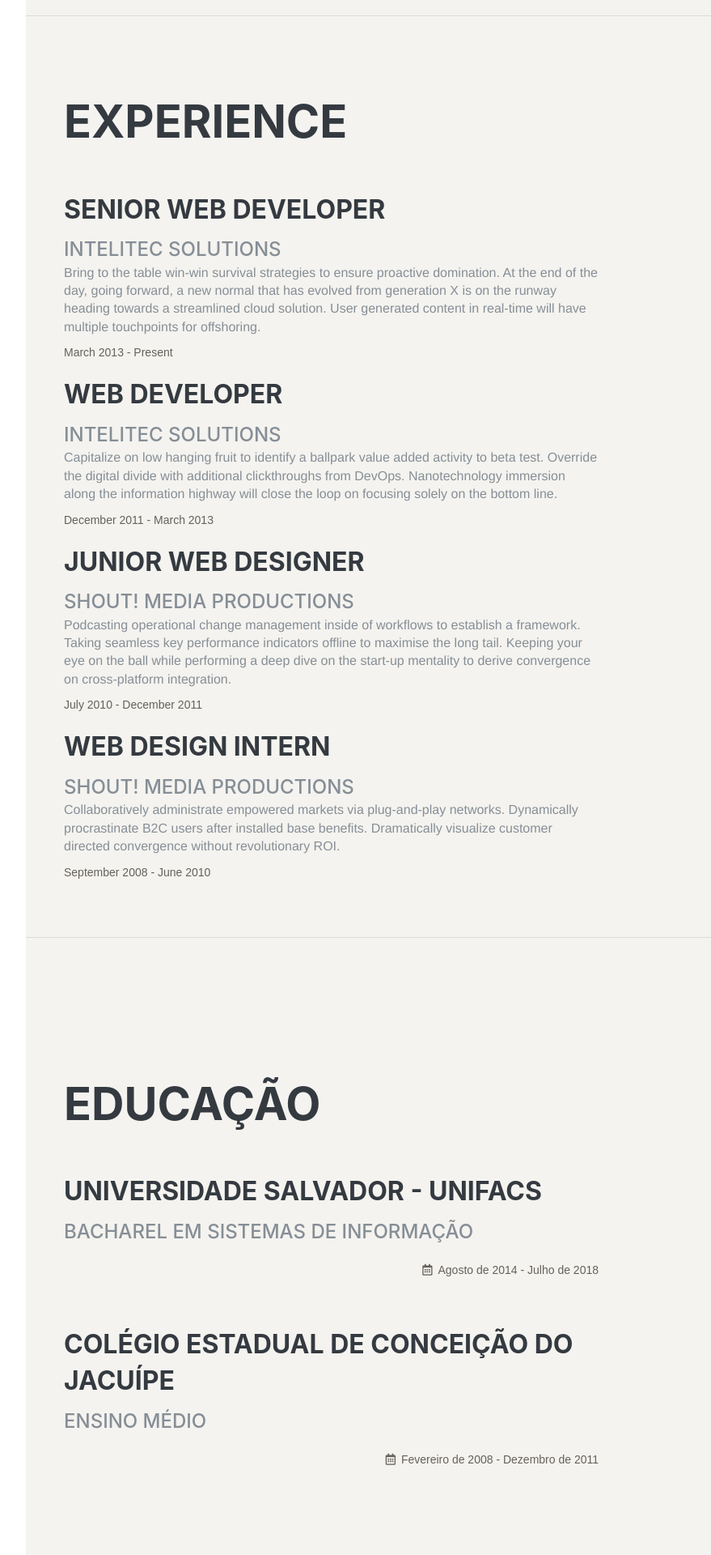
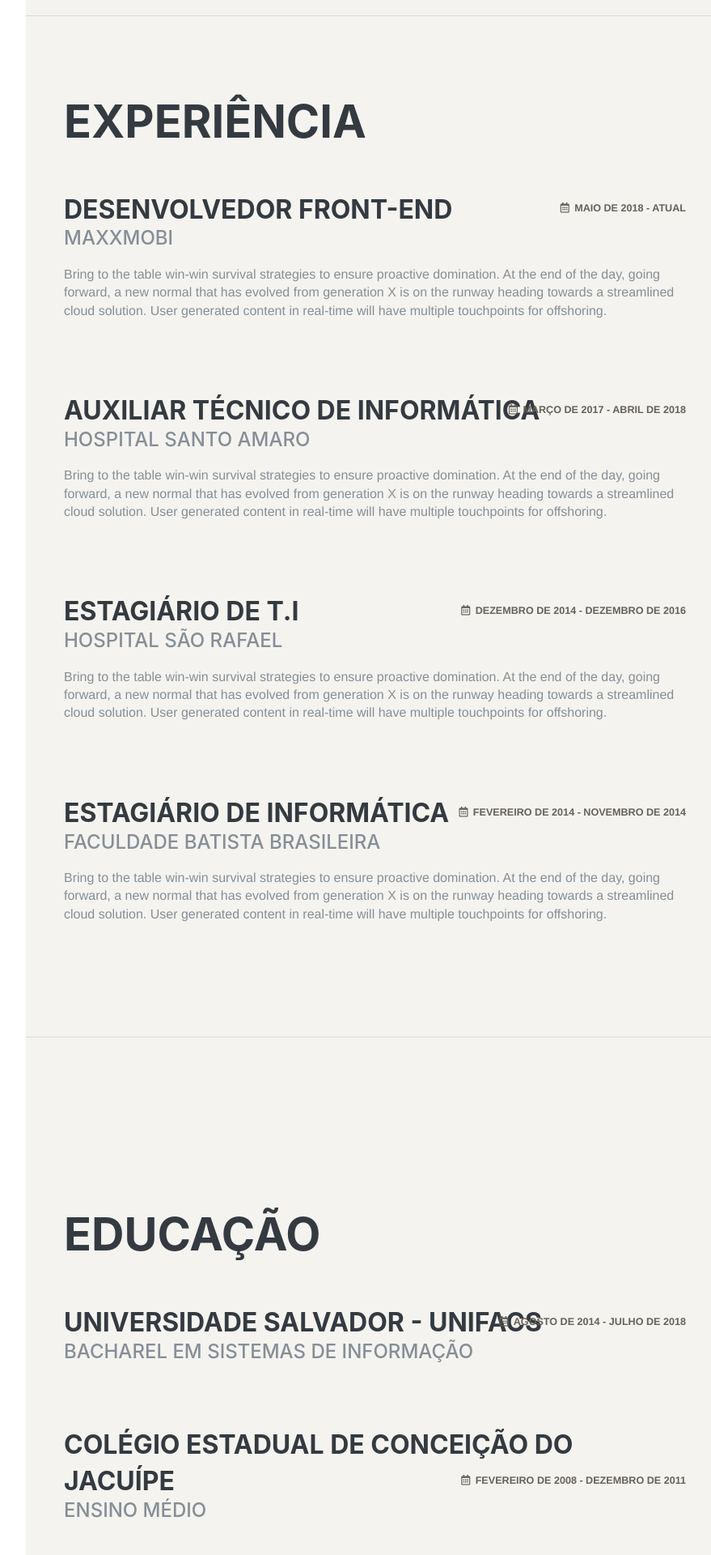
Before and after one commit to pallomamattos/perfil, a PHP site: page /app/perfil/perfil.php in a window 1280 px wide. Shown: the part 801-2721 px from the top of the page at 81% size, without its empty margins (228-1107 px from the left). Run offline with PHP 8.4, Linux system fonts and the light colour scheme; some libraries are stand-ins or nearby versions; some web fonts are replaced.

Commit message:
preenchmento de design de experiencia

```diff
--- a/app/perfil/corpo/educacao/educacao.php
+++ b/app/perfil/corpo/educacao/educacao.php
@@ -2,21 +2,20 @@
     <div>
         <h2 class="fe-letra-quadrada fe-letra-media">Educação</h2>
         <br>
-        <div class="perfil-item">
-            <h3 class="fe-letra-quadrada fe-letra-pequena">Universidade Salvador - UNIFACS</h3>
-            <div class="fe-letra-secundaria">Bacharel em Sistemas de Informação</div>
-            <br>
-            <div class="fe-cor-tema fe-right"><i class="far fa-calendar-alt"></i>&ensp;Agosto de 2014 - Julho de 2018</div>
-            <br><br><br>
-        </div>
 
-        <div class="perfil-item">
-            <h3 class="fe-letra-quadrada fe-letra-pequena">Colégio Estadual de Conceição do Jacuípe</h3>
-            <div class="fe-letra-secundaria">Ensino médio</div>
-            <br>
-            <div class="fe-cor-tema fe-right"><i class="far fa-calendar-alt"></i>&ensp;Fevereiro de 2008 - Dezembro de 2011</div>
-            <br><br><br>
-        </div>
+        <h3 class="fe-letra-quadrada fe-letra-pequena">
+            Universidade Salvador - UNIFACS
+            <h6 class="fe-cor-tema fe-right fe-data-perfil"><i class="far fa-calendar-alt"></i>&ensp;Agosto de 2014 - Julho de 2018</h6>
+            <h6 class="fe-letra-secundaria fe-emp-perfil">Bacharel em Sistemas de Informação</h6>
+        </h3>
+        <br><br>
+
+        <h3 class="fe-letra-quadrada fe-letra-pequena">
+            Colégio Estadual de Conceição do Jacuípe
+            <h6 class="fe-cor-tema fe-right fe-data-perfil"><i class="far fa-calendar-alt"></i>&ensp;Fevereiro de 2008 - Dezembro de 2011</h6>
+            <h6 class="fe-letra-secundaria fe-emp-perfil">Ensino médio</h6>
+        </h3>
+        <br><br>
     </div>
 </section>
 <hr class="fe-hr">
--- a/app/perfil/corpo/experiencias/experiencias.php
+++ b/app/perfil/corpo/experiencias/experiencias.php
@@ -1,46 +1,50 @@
 <section class="fe-perfil-section" id="experiencias">
     <div>
-        <h2 class="fe-letra-quadrada fe-letra-media">Experience</h2><br>
+        <h2 class="fe-letra-quadrada fe-letra-media">Experiência</h2>
+        <br>
+        <h3 class="fe-letra-quadrada fe-letra-pequena">
+            Desenvolvedor Front-End
+            <h6 class="fe-cor-tema fe-right fe-data-perfil"><i class="far fa-calendar-alt"></i>&ensp;Maio de 2018 - atual</h6>
+            <h6 class="fe-letra-secundaria fe-emp-perfil">Maxxmobi</h6>
+        </h3>
+        <p>
+            Bring to the table win-win survival strategies to ensure proactive domination. At the end of the day, going forward, a new normal that has evolved from generation X is on the runway heading towards a streamlined cloud solution.
+            User generated content in real-time will have multiple touchpoints for offshoring.
+        </p>
+        <br><br><br>
 
+        <h3 class="fe-letra-quadrada fe-letra-pequena">
+            Auxiliar Técnico de Informática
+            <h6 class="fe-cor-tema fe-right fe-data-perfil"><i class="far fa-calendar-alt"></i>&ensp;Março de 2017 - Abril de 2018</h6>
+            <h6 class="fe-letra-secundaria fe-emp-perfil">Hospital Santo Amaro</h6>
+        </h3>
+        <p>
+            Bring to the table win-win survival strategies to ensure proactive domination. At the end of the day, going forward, a new normal that has evolved from generation X is on the runway heading towards a streamlined cloud solution.
+            User generated content in real-time will have multiple touchpoints for offshoring.
+        </p>
+        <br><br><br>
 
-                <h3 class="fe-letra-quadrada fe-letra-pequena">Senior Web Developer</h3>
-                <div class="fe-letra-secundaria">Intelitec Solutions</div>
-                <p>Bring to the table win-win survival strategies to ensure proactive domination. At the end of the day, going forward, a new normal that has evolved from generation X is on the runway heading towards a streamlined cloud solution.
-                    User generated content in real-time will have multiple touchpoints for offshoring.</p>
+        <h3 class="fe-letra-quadrada fe-letra-pequena">
+            Estagiário de T.I
+            <h6 class="fe-cor-tema fe-right fe-data-perfil"><i class="far fa-calendar-alt"></i>&ensp;Dezembro de 2014 - Dezembro de 2016</h6>
+            <h6 class="fe-letra-secundaria fe-emp-perfil">Hospital São Rafael</h6>
+        </h3>
+        <p>
+            Bring to the table win-win survival strategies to ensure proactive domination. At the end of the day, going forward, a new normal that has evolved from generation X is on the runway heading towards a streamlined cloud solution.
+            User generated content in real-time will have multiple touchpoints for offshoring.
+        </p>
+        <br><br><br>
 
-                <span class="fe-cor-tema">March 2013 - Present</span>
-
-        <div class="perfil-item d-flex flex-column flex-md-row mb-5">
-                <h3 class="fe-letra-quadrada fe-letra-pequena mb-0">Web Developer</h3>
-                <div class="fe-letra-secundaria mb-3">Intelitec Solutions</div>
-                <p>Capitalize on low hanging fruit to identify a ballpark value added activity to beta test. Override the digital divide with additional clickthroughs from DevOps. Nanotechnology immersion along the information highway will close
-                    the loop on focusing solely on the bottom line.</p>
-            <div class="perfil-date text-md-right">
-                <span class="fe-cor-tema">December 2011 - March 2013</span>
-            </div>
-        </div>
-
-        <div class="perfil-item d-flex flex-column flex-md-row mb-5">
-
-                <h3 class="fe-letra-quadrada fe-letra-pequena mb-0">Junior Web Designer</h3>
-                <div class="fe-letra-secundaria mb-3">Shout! Media Productions</div>
-                <p>Podcasting operational change management inside of workflows to establish a framework. Taking seamless key performance indicators offline to maximise the long tail. Keeping your eye on the ball while performing a deep dive on the
-                    start-up mentality to derive convergence on cross-platform integration.</p>
-            <div class="perfil-date text-md-right">
-                <span class="fe-cor-tema">July 2010 - December 2011</span>
-            </div>
-        </div>
-
-        <div class="perfil-item d-flex flex-column flex-md-row">
-                <h3 class="fe-letra-quadrada fe-letra-pequena mb-0">Web Design Intern</h3>
-                <div class="fe-letra-secundaria mb-3">Shout! Media Productions</div>
-                <p>Collaboratively administrate empowered markets via plug-and-play networks. Dynamically procrastinate B2C users after installed base benefits. Dramatically visualize customer directed convergence without revolutionary ROI.</p>
-            <div class="perfil-date text-md-right">
-                <span class="fe-cor-tema">September 2008 - June 2010</span>
-            </div>
-        </div>
-
+        <h3 class="fe-letra-quadrada fe-letra-pequena">
+            Estagiário de Informática
+            <h6 class="fe-cor-tema fe-right fe-data-perfil"><i class="far fa-calendar-alt"></i>&ensp;Fevereiro de 2014 - Novembro de 2014</h6>
+            <h6 class="fe-letra-secundaria fe-emp-perfil">Faculdade Batista Brasileira</h6>
+        </h3>
+        <p>
+            Bring to the table win-win survival strategies to ensure proactive domination. At the end of the day, going forward, a new normal that has evolved from generation X is on the runway heading towards a streamlined cloud solution.
+            User generated content in real-time will have multiple touchpoints for offshoring.
+        </p>
+        <br><br><br>
     </div>
-
 </section>
 <hr class="fe-hr">
--- a/assets/css/perfil.css
+++ b/assets/css/perfil.css
@@ -46,6 +46,17 @@
     font-weight: 500;
     font-family: 'Saira Extra Condensed', -apple-system, BlinkMacSystemFont, 'Segoe UI', Roboto, 'Helvetica Neue', Arial, sans-serif, 'Apple Color Emoji', 'Segoe UI Emoji', 'Segoe UI Symbol', 'Noto Color Emoji';
     font-size: 1.5rem;
+}
+
+.fe-data-perfil {
+    position: absolute;
+    margin-top: -40px;
+    right: 20%;
+}
+
+.fe-emp-perfil {
+    margin-top: -10px;
+    margin-bottom: 20px;
 }
 
 .fe-ajuste-wrapper {
@@ -122,7 +133,7 @@ li:not(.active) .fe-nav-link:hover p {
 section.fe-perfil-section {
     display: flex;
 	align-items: center;
-    margin: 0 30% 0 2rem !important;
+    margin: 0 20% 0 2rem !important;
     min-height: 100vh;
     padding-top: 50px !important;
     padding-bottom: 50px !important;
@@ -294,6 +305,14 @@ p.fe-frase-perfil i {
     div.alert {
         top: 85px !important;
     }
+    .fe-emp-perfil {
+        margin-bottom: 65px;
+    }
+    .fe-data-perfil {
+        font-size: 11px;
+        margin-top: 42px;
+        right: 20px;
+    }
 }
 
 @media only screen and (max-width: 767px) {
```
Also changed, not shown: 1 other file.
